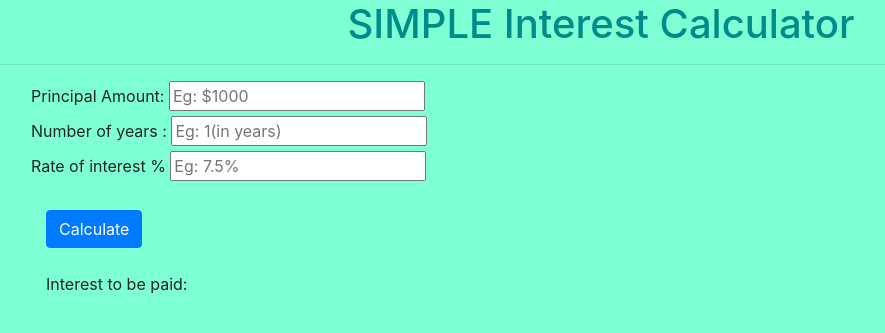
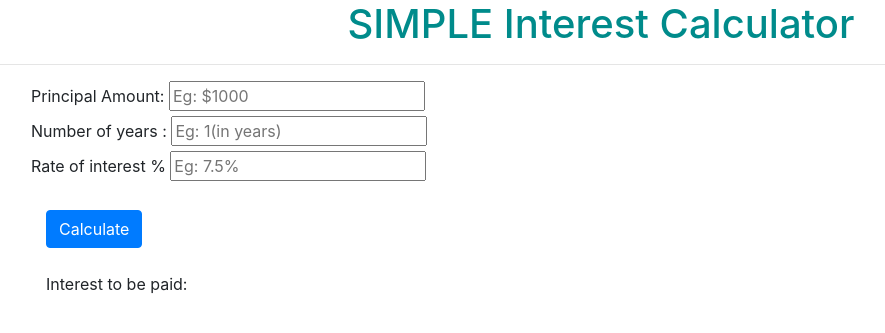
Before and after one commit to Matiz009/Interest-Calculator-using-JavaScript, a PHP site: page / in a window 1280 px wide. Shown: the top 333 px of the page, without its empty margins (39-924 px from the left). Run offline with PHP 8.4, Linux system fonts and the light colour scheme.

Commit message:
some changes

```diff
--- a/index.php
+++ b/index.php
@@ -6,7 +6,7 @@
     <link rel="stylesheet" href="https://maxcdn.bootstrapcdn.com/bootstrap/4.0.0/css/bootstrap.min.css" integrity="sha384-Gn5384xqQ1aoWXA+058RXPxPg6fy4IWvTNh0E263XmFcJlSAwiGgFAW/dAiS6JXm" crossorigin="anonymous">
 </head>
 
-<body style="background-color: aquamarine;">
+<body style="background-color: white;">
 
     <h1 style="text-align: center;color: darkcyan;">SIMPLE Interest Calculator</h1>
     <hr>
```
